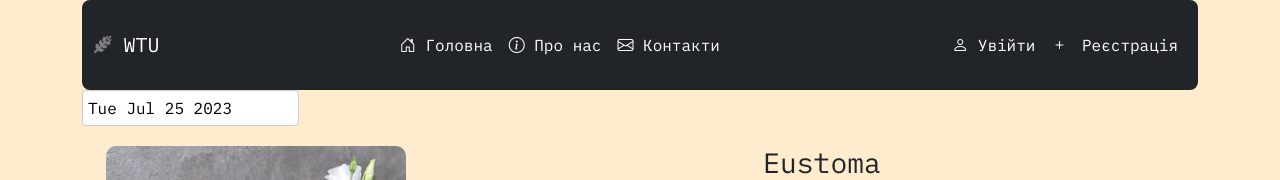
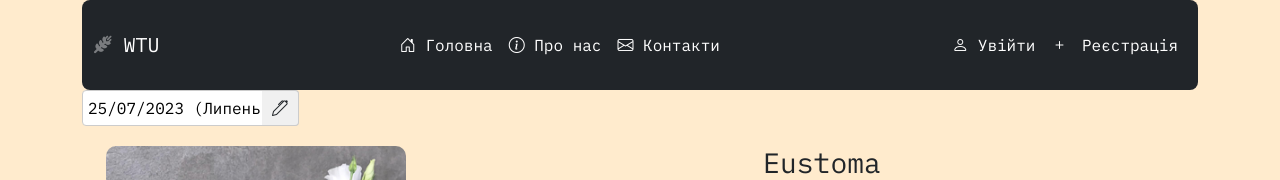
Before and after one commit to OlehTurchynDev/WelcomeToUkraineProject, an Angular app: page / in a window 1280 px wide. Shown: the top 180 px of the page. Built offline with nearby package versions, Linux system fonts and the light colour scheme.

Commit message:
Формат дати(потребує доробки), мова як інпути

```diff
--- a/src/app/app.component.html
+++ b/src/app/app.component.html
@@ -2,7 +2,10 @@
   <div class="row">
     <div class="col-md-12 ">
       <app-header></app-header>
-      <app-datapicker></app-datapicker>
+      <app-datapicker
+      [lang]="'uk'"
+      [dateFormat]="'dd/MM/yyyy'"
+      ></app-datapicker>
 
       <app-main-page></app-main-page>
     </div>
--- a/src/app/page-layouts/datapicker/datapicker.component.css
+++ b/src/app/page-layouts/datapicker/datapicker.component.css
@@ -95,7 +95,7 @@ button {
     cursor: pointer;
   }
 
-  .date-number {
+  .date {
     display: flex;
     justify-content: center;
   }
@@ -105,12 +105,7 @@ button {
     cursor: pointer;
   }
 
-  .monthButton {
-    color: white;
-    font-weight: 500;
-    width: 100px;
-    padding: 5px 0;
-  }
+
 
   .monthButtonContainer {
     display: flex;
@@ -173,7 +168,6 @@ button {
 
   .toggleCalendarButton {
     padding: 0 0 0 25px;
-
     font-size: 25px;
   }
   td.prev-month {
@@ -181,13 +175,11 @@ button {
   }
   /* Стилі для дат іншого місяця */
 .date.prev-month {
-    color: #888; /* Змініть на бажаний колір */
+    color: #fff; /* Змініть на бажаний колір */
   }
 
   /* Стилі для сьогоднішньої дати */
-  .date.today {
-    background-color: #f0f0f0; /* Змініть на бажаний колір */
-  }
+
 
   /* Стилі для дат іншого місяця, які є сьогоднішніми */
   .date.other-month.today {
@@ -197,3 +189,26 @@ button {
     background-color: red;
     color: white;
   }
+  .input-container {
+    position: relative;
+    display: inline-block;
+  }
+
+  input {
+    /* Стилі інпута... */
+    padding-right: 40px; /* Встановіть відступ справа, щоб зробити місце для кнопки */
+  }
+
+  .edit-button {
+    position: absolute;
+    top: 0;
+    right: 0;
+    height: 100%;
+    margin: 0;
+    padding: 5px 10px;
+    background-color: #f0f0f0;
+    border: 1px solid #ccc;
+    border-left: none;
+    border-radius: 0 4px 4px 0;
+    cursor: pointer;
+  }
--- a/src/app/page-layouts/datapicker/datapicker.component.html
+++ b/src/app/page-layouts/datapicker/datapicker.component.html
@@ -1,10 +1,14 @@
 <div class="datepicker-container">
+    <div class="input-cantainer">
         <input
           type="text"
           (click)="toggleCalendar()"
           [value]="formattedDate"
           [readOnly]="true"
         >
+        <button class="bi bi-pen edit-button" (click)="editDate()"></button>
+    </div>
+
   <div *ngIf="isCalendarOpen" class="calendar" #calendarContainer>
     <div class="calendar-header">
       <div class="d-flex">
@@ -42,6 +46,7 @@
 
       </div>
     </div>
+
     <div class="calendar-body">
       <table>
         <tr>
--- a/src/app/page-layouts/datapicker/datapicker.component.ts
+++ b/src/app/page-layouts/datapicker/datapicker.component.ts
@@ -1,4 +1,4 @@
-import { Component, ViewChild, ElementRef, HostListener, OnDestroy} from '@angular/core';
+import { Component, ViewChild, ElementRef, HostListener, OnDestroy, Input } from '@angular/core';
 import { DatePipe } from '@angular/common';
 
 
@@ -13,13 +13,26 @@ export class DatepickerComponent implements OnDestroy {
   isCalendarOpen: boolean = false; // Флаг для відкриття/закриття календаря
   selectedDate: Date = new Date(); // Обраний день (за замовчуванням - сьогоднішній)
   formattedDate: any = new Date().toDateString(); // Форматована дата для відображення
+  isEditing: boolean = false; // Додаємо змінну для відстеження режиму редагування
+
 
   scrollContainer: Element | Window | null = null;
   calendarScrollListener: EventListener | null = null; // Слухач подій для скролу
 
+  @Input() lang: string = 'en'; // Default language is English
+  @Input() dateFormat: string = 'EEE MMM dd yyyy';
+
   // Масив місяців
-  months: string[] = ['January', 'February', 'March', 'April', 'May', 'June', 'July', 'August', 'September', 'October', 'November', 'December'];
-  // Масив років (від 2000 до 2049 Включно)
+  monthsEn: string[] = ['January', 'February', 'March', 'April', 'May', 'June', 'July', 'August', 'September', 'October', 'November', 'December'];
+  monthsUk: string[] = ['Січень', 'Лютий', 'Березень', 'Квітень', 'Травень', 'Червень', 'Липень', 'Серпень', 'Вересень', 'Жовтень', 'Листопад', 'Грудень'];
+
+  // Use the appropriate array based on the 'lang' parameter
+ get months(){
+  const monthLang = this.lang === 'uk' ? this.monthsUk : this.monthsEn;
+  return monthLang;
+ }   // Масив років (від 2000 до 2049 Включно)
+
+
   years: number[] = Array.from({length: 50}, (_, index) => index + 2000);
 
 
@@ -32,9 +45,13 @@ export class DatepickerComponent implements OnDestroy {
   constructor(private datePipe: DatePipe, private elementRef: ElementRef) {
     this.formattedDate = this.datePipe.transform(this.selectedDate, 'EEE MMM dd yyyy ') || ''; // Форматуємо дату для відображення
     this.unregisterScrollEvent();
-    console.log(this.selectedDate);
+    console.log(this.dateFormat)
   }
 
+
+  ngOnChanges() {
+    this.updateInputValue();
+  }
   @ViewChild('calendarContainer', { static: false }) calendarContainer!: ElementRef;
 
   ngOnDestroy() {
@@ -42,14 +59,44 @@ export class DatepickerComponent implements OnDestroy {
   }
 
 
-// Check if the date belongs to the previous month
+  toggleEdit() {
+    this.isEditing = !this.isEditing;
+    if (this.isEditing) {
+      const inputElement = document.querySelector('.date-edit') as HTMLInputElement;
+      if (inputElement) {
+        inputElement.focus();
+      }
+    }
+  }
 
+editDate() {
+  this.isEditing = true; // Увімкнути режим редагування
+  this.registerKeydownEvent(); // Реєструємо подію натискання клавіш
+}
 
+// Обробка натискання клавіш під час редагування
+onKeydown(event: KeyboardEvent) {
+  if (event.key === 'Enter' || event.key === 'Escape') {
+    this.isEditing = false; // Вимкнути режим редагування при натисканні Enter або Escape
+    this.unregisterKeydownEvent(); // Скасовуємо реєстрацію події натискання клавіш
+  }
+}
+
+// Реєстрація події натискання клавіш
+registerKeydownEvent() {
+  document.addEventListener('keydown', this.onKeydown.bind(this));
+}
+
+// Відміна реєстрації події натискання клавіш
+unregisterKeydownEvent() {
+  document.removeEventListener('keydown', this.onKeydown.bind(this));
+}
 // Методи для відкриття / закриття дропдаунів
 toggleMonthDropdown(event: Event) {
   event.stopPropagation(); // Зупинити подальше поширення події кліку
   this.isMonthDropdownOpen = !this.isMonthDropdownOpen;
 }
+
 
 toggleYearDropdown(event: Event) {
   event.stopPropagation(); // Зупинити подальше поширення події кліку
@@ -112,10 +159,19 @@ onYearChange() {
   formatDate() {
     this.formattedDate = this.datePipe.transform(this.selectedDate, 'EEE MMM dd yyyy ') || '';
   }
+  // Method to format the selected date based on the chosen language and date format
+  formatSelectedDate(): string {
+    const monthNames = this.lang === 'uk' ? this.monthsUk : this.monthsEn;
+    return this.datePipe.transform(this.selectedDate, this.dateFormat + ` (${monthNames[this.selectedDate.getMonth()]})`) || '';
+  }
+  updateInputValue() {
+    this.formattedDate = this.formatSelectedDate();
+  }
 
   // Отримання днів тижня англійською
   get weekdays() {
-    return ['Mon', 'Tue', 'Wed', 'Thu', 'Fri', 'Sat', 'Sun'];
+    const weekdaysLang = this.lang === 'en'? ['Mon', 'Tue', 'Wed', 'Thu', 'Fri', 'Sat', 'Sun'] :['Пн', 'Вт', 'Ср', 'Чт', 'Пт', 'Сб', 'Нд']
+    return weekdaysLang;
   }
 
   // Отримання всіх днів місяця
@@ -125,7 +181,9 @@ onYearChange() {
 
   // Отримання назви поточного місяця
   getMonthName() {
-    return this.selectedDate.toLocaleString('en-EN', { month: 'long' });
+
+    const monthNames = this.lang === 'uk' ? this.monthsUk : this.monthsEn;
+  return monthNames[this.selectedDate.getMonth()];
   }
 
   // Отримання дати попереднього місяця для відображення у пустих комірках поточного місяця
```
Lines whose indentation alone changed are shown as unchanged.
